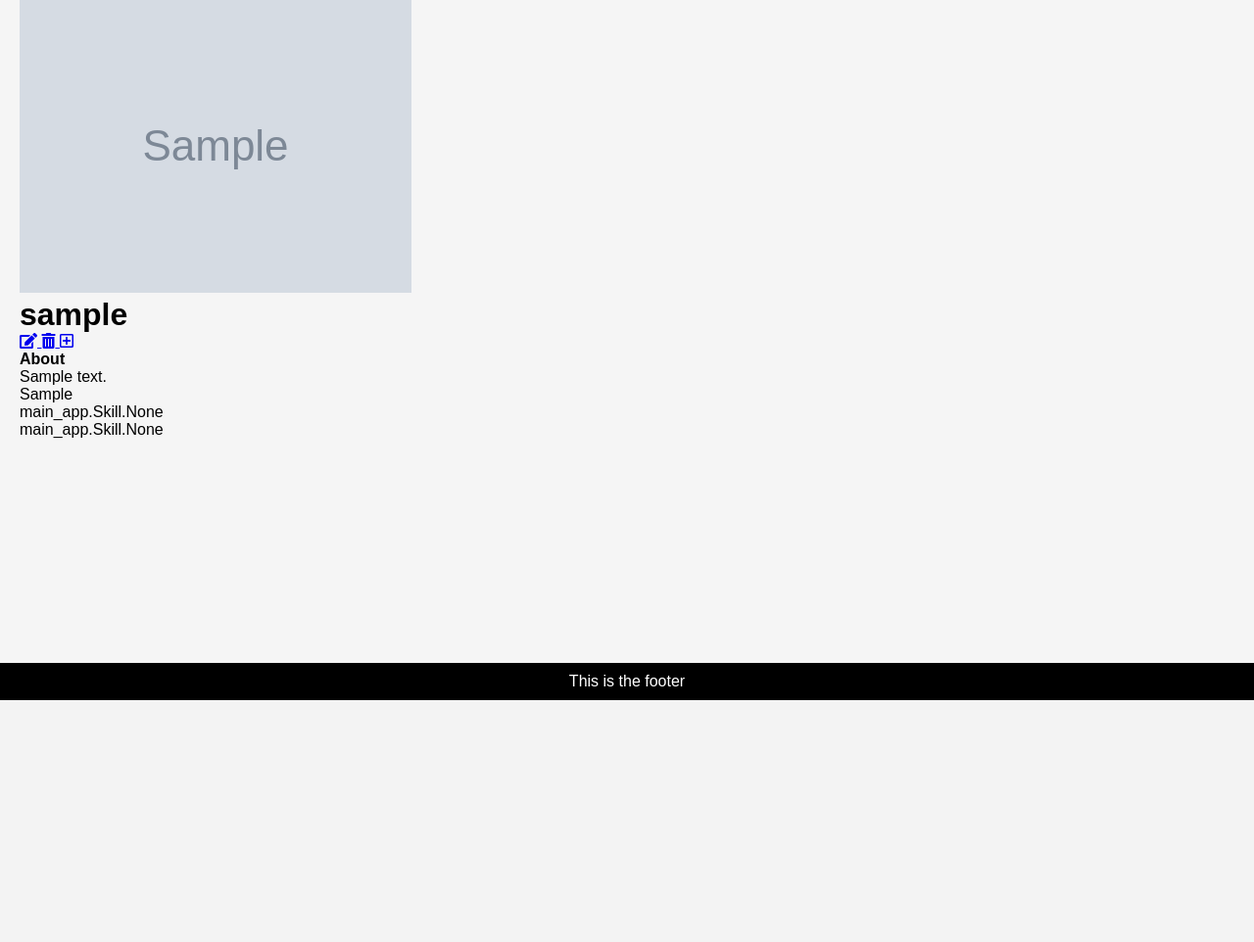
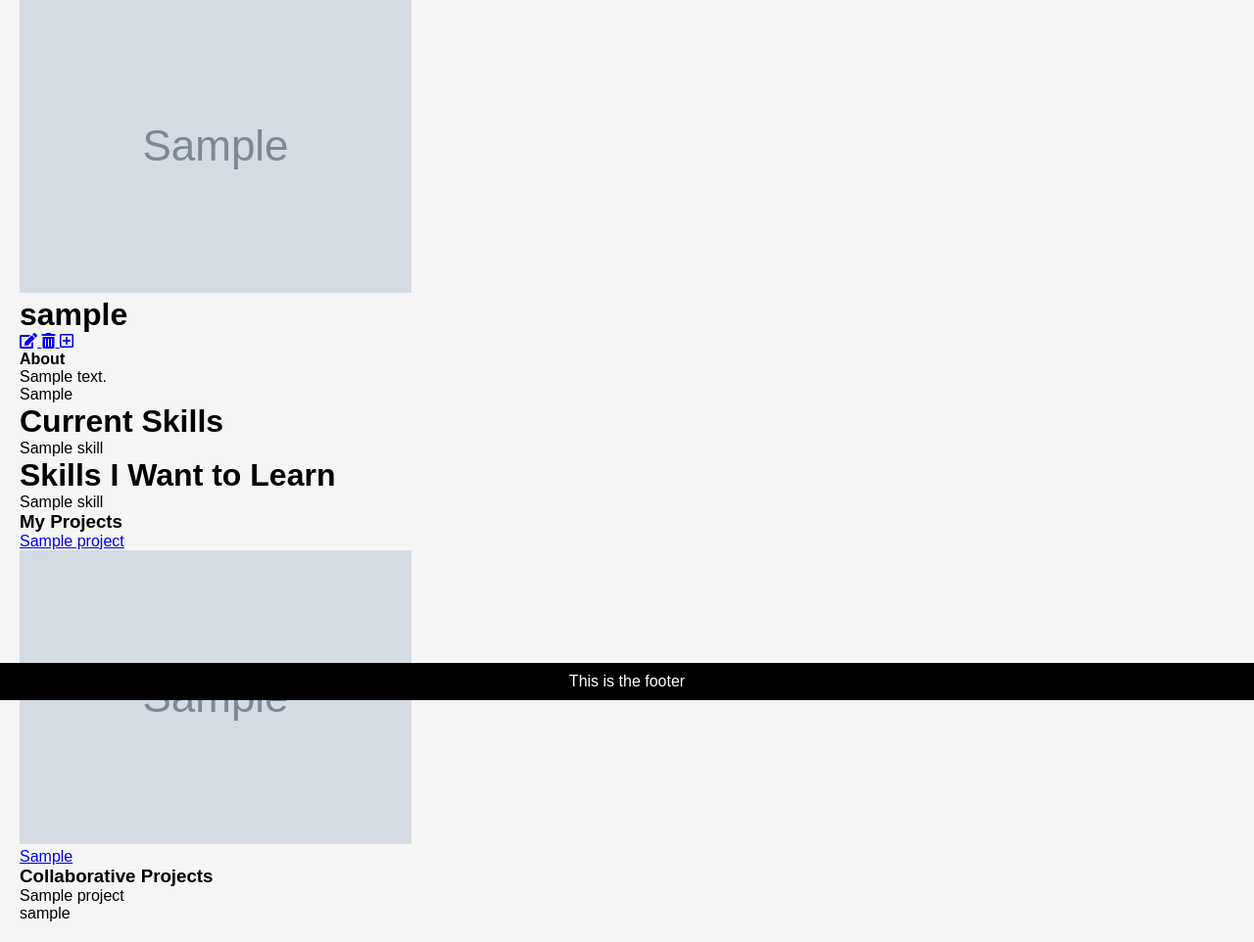
Before and after one commit to gailedit/project-3_collective, a Django app: page /profile/1/ in a window 1280 px wide. Shown: the part 85-1047 px from the top of the page at 98% size. Before the commit the page ends 800 px from the top, so only its background shows below. Run offline with Django 3.2, Linux system fonts and the light colour scheme; a user stored in the database is signed in; tables that the repository leaves empty hold one stand-in row (values such as "Sample post"); grey boxes marked "Sample" are stand-in pictures.

Commit message:
full MVP reached, aside from styling

```diff
--- a/main_app/models.py
+++ b/main_app/models.py
@@ -18,7 +18,6 @@ class Skill(Model):
     ordering = ['name']
 
 
-
 class Profile(Model):
   user = models.OneToOneField(User, on_delete=models.CASCADE)
   location = models.CharField(max_length=100)
@@ -30,9 +29,6 @@ class Profile(Model):
   def __str__(self) -> str:
     return self.user.username
 
-
-
-
 class Project(Model):
   title = CharField(max_length=200)
   img = CharField(max_length=400)
@@ -41,7 +37,7 @@ class Project(Model):
   about = CharField(max_length=5000)
   skills_needed = ManyToManyField(Skill, related_name="projects_required")
   skills_teachable = ManyToManyField(Skill, related_name="projects_teach")
-  project_owner = ForeignKey(User, on_delete=models.CASCADE)
+  project_owner = ForeignKey(User, on_delete=models.CASCADE, related_name="projects")
 
   def __str__(self) -> str:
     return self.title
--- a/main_app/templates/base.html
+++ b/main_app/templates/base.html
@@ -52,7 +52,7 @@
     </a>
     <div class="navbar-links">
       <ul class="nav-container">
-        <li><a href="{% url 'profile' user.pk %}" class="nav-item">Welcome: {{user.username}}</a></li>
+        <li><a href="{% url 'profile' request.user.profile.pk %}" class="nav-item">Welcome: {{user.username}}</a></li>
         <li><a href="{% url 'logout' %}" class="nav-item">Logout</a></li>
       </ul>
     </div>
--- a/main_app/templates/profile_detail.html
+++ b/main_app/templates/profile_detail.html
@@ -28,12 +28,50 @@
     <p>{{profile.about}}</p>
     <p>{{profile.location}}</p>
   </div>
+
   <div class="skills_current">
-    <p>{{profile.skills_current}}</p>
+  <h1>Current Skills</h1>
+    {% for skill in profile.skills_current.all %}
+    <p>{{skill.name}}</p>
+    {% endfor %}
   </div>
-  <div class="skills_current">
-    <p>{{profile.skills_current}}</p>
+
+  <div class="skills_learn">
+  <h1>Skills I Want to Learn</h1>
+    {% for skill in profile.skills_learn.all %}
+    <p>{{skill.name}}</p>
+    {% endfor %}
   </div>
+
+
+  <div class="user_projects">
+    <h3>My Projects</h3>
+      {% for project in user.projects.all %}
+        <a href="{% url 'project' project.pk %}">
+          <p>{{project.title}}</p>
+          <img src="{{project.img}}" alt="Image of {{project.title}}" />
+          <p>{{project.location}}</p>
+        </a>
+
+        {% empty %}
+        <article class="message">
+          <div class="message-header">
+            <p>No Projects Available</p>
+          </div>
+        </article>
+
+      {% endfor %}
+    </div>
+
+    <div class="projects">
+    <h3>Collaborative Projects</h3>
+      {% for project in user.projects_collab.all %}
+        <p>{{project.title}}</p>
+        <a href="{{project.img}}"> </a>
+        <p>{{project.project_owner}}</p>
+      {% endfor %}
+  </div>
+
 </div>
 
-{% endblock %}
+{% endblock content %}
--- a/main_app/views.py
+++ b/main_app/views.py
@@ -51,7 +51,8 @@ class Home(TemplateView):
 
   def get_context_data(self, **kwargs):
       context = super().get_context_data(**kwargs)
-      # context["projects"] = Project.objects.all()
+      context["projects"] = Project.objects.all()
+      context["profiles"] = Profile.objects.all()
       return context
 
 
@@ -111,7 +112,7 @@ class ProfileUpdate(UpdateView):
   template_name = "profile_update.html"
 
   def get_success_url(self):
-      return reverse('profile_detail', kwargs={'pk': self.object.pk})
+      return reverse('profile', kwargs={'pk': self.object.pk})
 
 
 # Profile Delete
@@ -132,7 +133,7 @@ class ProfileRedirect(View):
 @method_decorator(login_required, name='dispatch')
 class ProjectCreate(CreateView):
   model = Project
-  fields = ['title', 'img', 'collaborators', 'location', 'about', 'skills_needed', 'skills_teachable', 'project_owner']
+  fields = ['title', 'img', 'collaborators', 'location', 'about', 'skills_needed', 'skills_teachable']
   template_name = "project_create.html"
   success_url = "/project/"
 
@@ -140,9 +141,8 @@ class ProjectCreate(CreateView):
     return reverse('project', kwargs={'pk': self.object.pk})
 
   def form_valid(self, form):
-    form.instance.user = self.request.user
+    form.instance.project_owner = self.request.user
     return super(ProjectCreate, self).form_valid(form)
-
 
 # Project Read
 class ProjectDetail(DetailView):
@@ -153,13 +153,6 @@ class ProjectDetail(DetailView):
     context = super().get_context_data(**kwargs)
     return context
 
-class ProjectList(TemplateView):
-  template_name = "project_list.html"
-
-  def get_context_data(self, **kwargs):
-    context = super().get_context_data(**kwargs)
-    context["projects"] = Project.objects.all()
-    return context
 
 # Project Update
 class ProjectUpdate(UpdateView):
@@ -175,14 +168,6 @@ class ProjectDelete(DeleteView):
   model = Project
   template_name = "project_delete_confirmation.html"
   success_url = "profile"
-
-# class SkillList(TemplateView):
-#   template_name = "skill_list.html"
-
-#   def get_context_data(self, **kwargs):
-#     context = super().get_context_data(**kwargs)
-#     context["skills"] = Skill.objects.all()
-#     return context
 
 
 # === SECTION About Pages ===
```
Also changed, not shown: main_app/templates/home.html (+54 -0 lines), main_app/templates/project_detail.html (+17 -7 lines).
